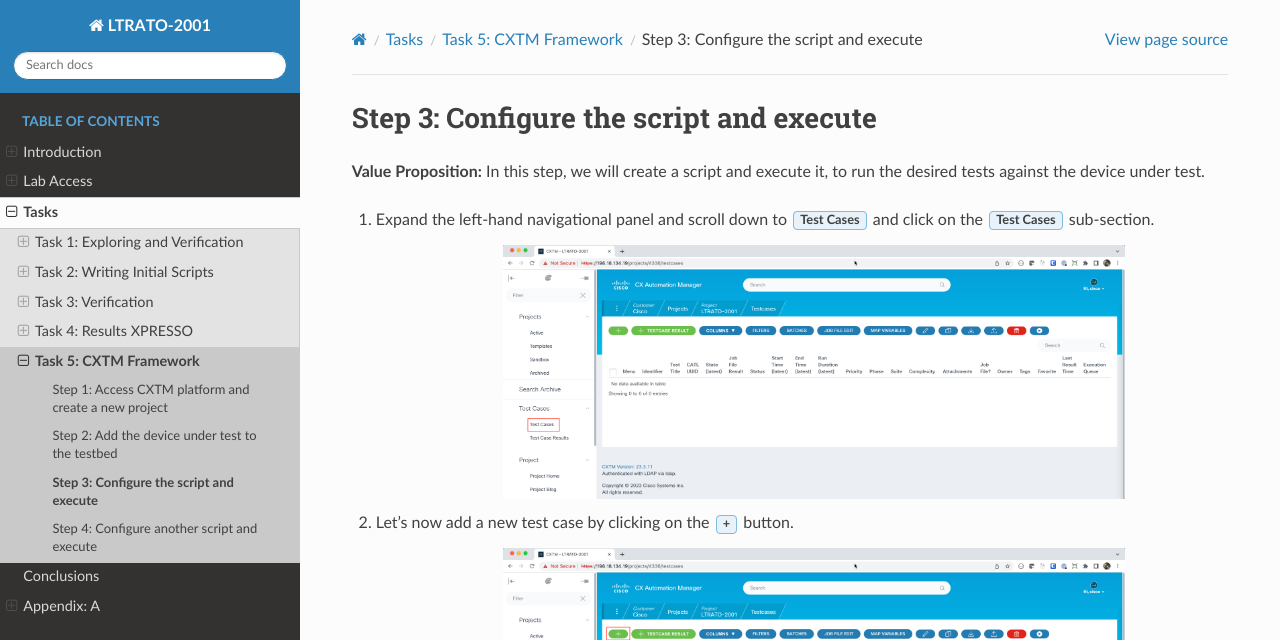
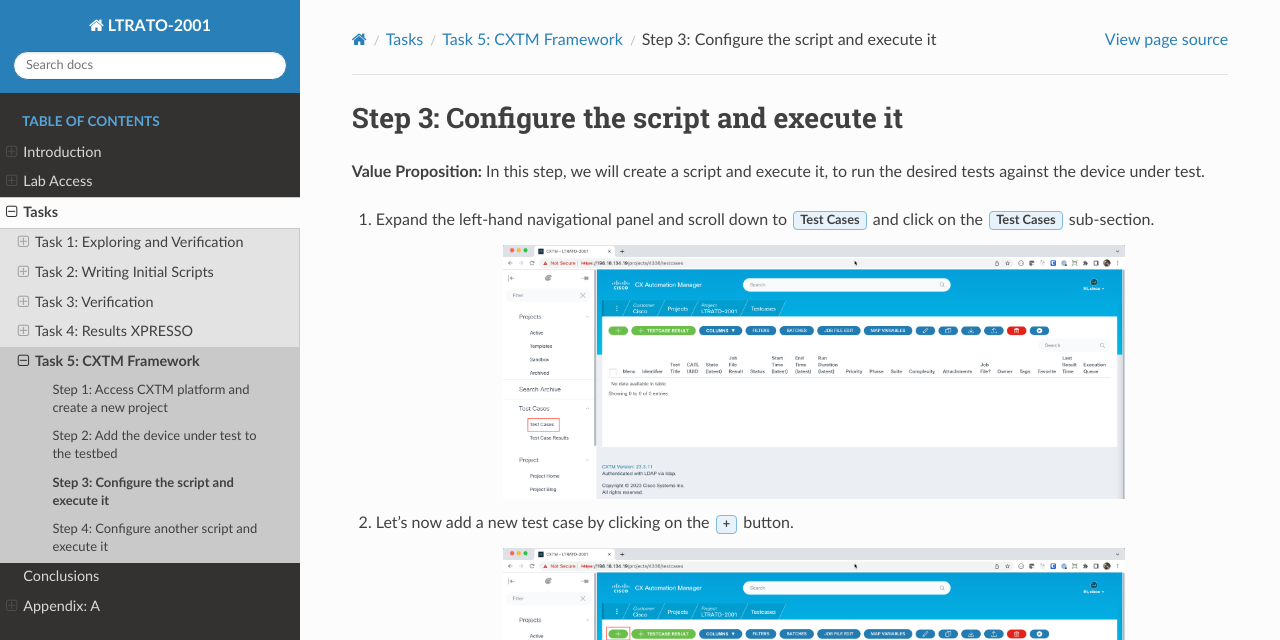
Before and after one commit to CiscoLives/LTRATO-2001, a Sphinx documentation site: the page built from docs/tasks/task5/step3.rst, in a window 1280 px wide and 900 px high. Shown: the top 640 px of the window. Built offline with Sphinx 7.4.7 and the Read the Docs theme 2.0.0, drawn with Linux system fonts in a browser that asks for light colours; some of the changed text lies outside the part shown.

Commit message:
Update documentation

```diff
--- a/docs/tasks/task5/step3.rst
+++ b/docs/tasks/task5/step3.rst
@@ -1,5 +1,5 @@
-Step 3: Configure the script and execute
-########################################
+Step 3: Configure the script and execute it
+###########################################
 
 **Value Proposition:** In this step, we will create a script and execute it, to run the desired tests against the device under test.
 
--- a/docs/tasks/task5/step4.rst
+++ b/docs/tasks/task5/step4.rst
@@ -1,5 +1,5 @@
-Step 4: Configure another script and execute
-############################################
+Step 4: Configure another script and execute it
+###############################################
 
 **Value Proposition:** In this step, we will create a script and execute it, to run the desired tests against the device under test.
 
```
Also changed, not shown: other parts of docs/tasks/task5/step3.rst (+1 -1 lines), other parts of docs/tasks/task5/step4.rst (+1 -1 lines).
